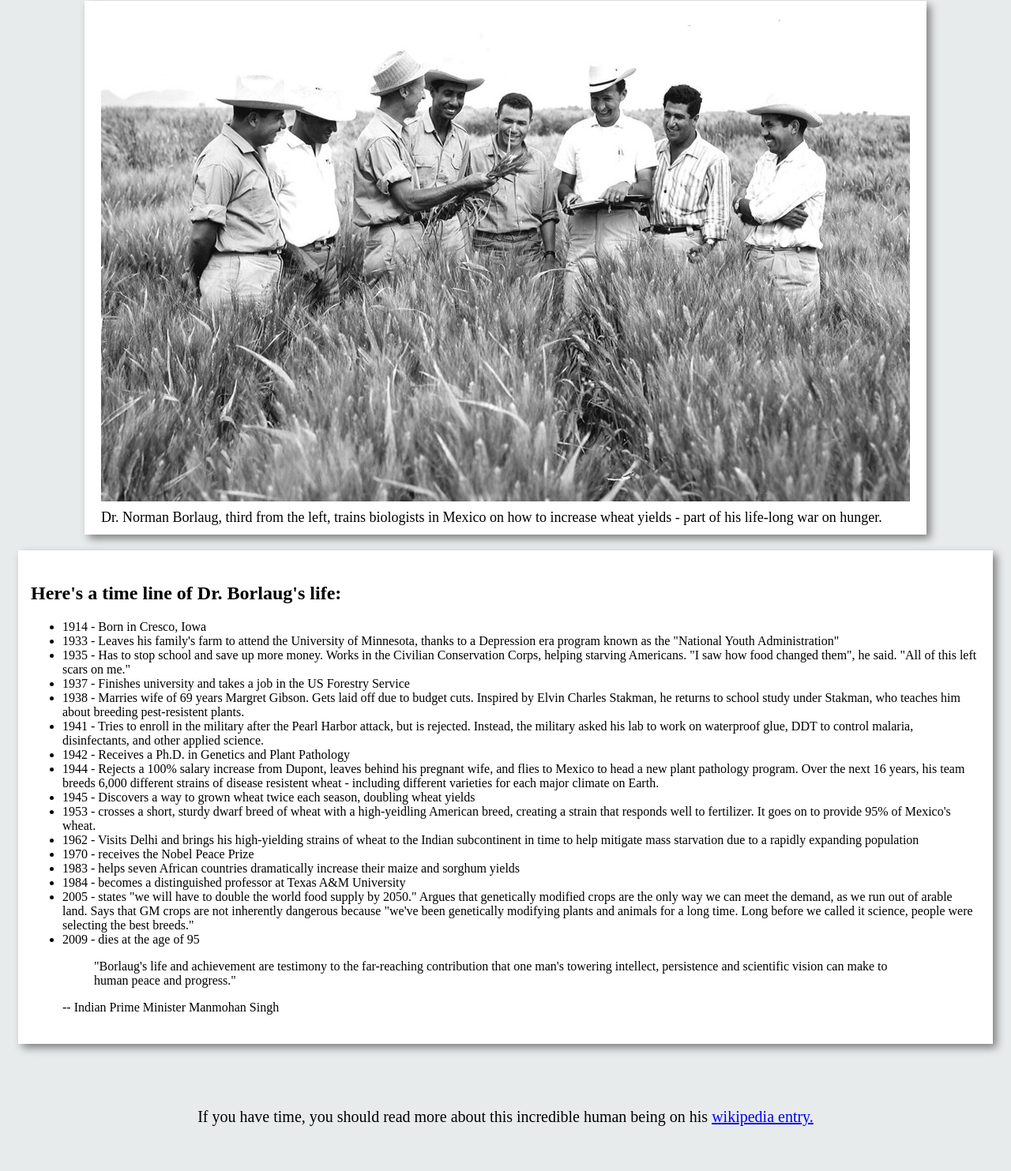
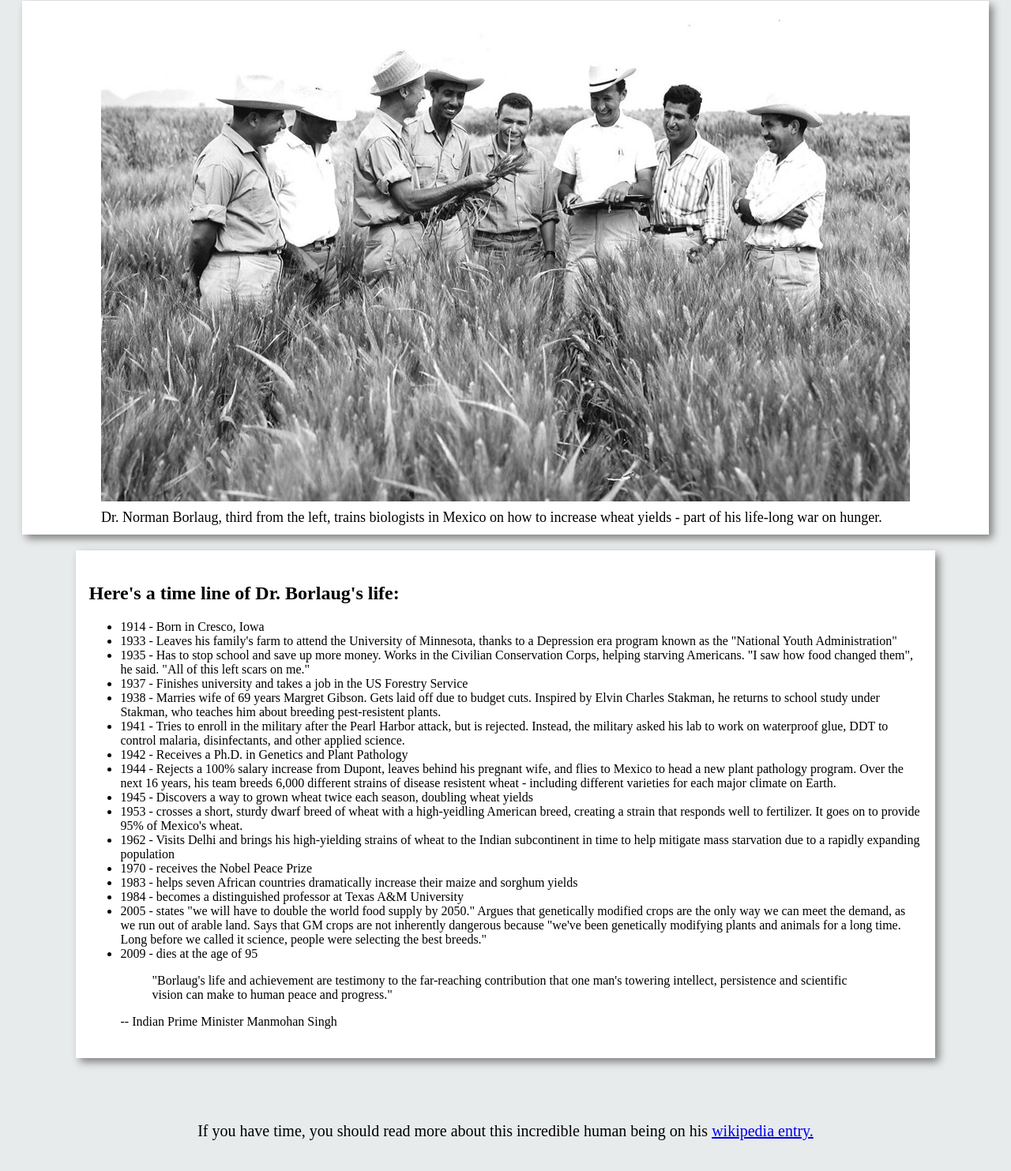
Before and after one commit to ashrafkh4n/Tribute-Page, a plain HTML site: page index.html in a window 1280 px wide. Shown: the part 141-1624 px from the top of the page at 79% size. Drawn offline with Linux system fonts and the light colour scheme.

Commit message:
tribute page

```diff
--- a/index.html
+++ b/index.html
@@ -9,16 +9,17 @@
         <title>Tribute Page</title>
     </head>
     <body>
+        <div id="main">
             <header class="heading">
-                <h1>Dr. Norman Borlaug</h1>
+                <h1 id="title">Dr. Norman Borlaug</h1>
                 <p>The man who saved a billion lives</p>
             </header>
             <main>
-                <div class="image">
-                    <img src="tri-image.jpg" alt="Dr. Norman Borlaug, trains biologist in field">
-                    <figcaption id="imgcap">Dr. Norman Borlaug, third from the left, trains biologists in Mexico on how to increase wheat yields - part of his life-long war on hunger. </figcaption>
+                <div id="img-div">
+                    <img id="image" src="tri-image.jpg" alt="Dr. Norman Borlaug, trains biologist in field">
+                    <figcaption id="img-caption">Dr. Norman Borlaug, third from the left, trains biologists in Mexico on how to increase wheat yields - part of his life-long war on hunger. </figcaption>
                 </div>
-                <div class="box">
+                <div id="tribute-info">
                     <h2>Here's a time line of Dr. Borlaug's life:</h2>
                     <ul>
                         <li>1914 - Born in Cresco, Iowa</li>
@@ -44,6 +45,7 @@
                     </figure>
                 </div>
             </main>
-            <footer class="info">If you have time, you should read more about this incredible human being on his <a href="https://en.wikipedia.org/wiki/Norman_Borlaug" target="_blank">wikipedia entry.</a></a></footer>
+            <footer class="info">If you have time, you should read more about this incredible human being on his <a id="tribute-link" href="https://en.wikipedia.org/wiki/Norman_Borlaug" target="_blank">wikipedia entry.</a></a></footer>
+        </div>
     </body>
 </html>
--- a/stylesheet.css
+++ b/stylesheet.css
@@ -1,38 +1,39 @@
 body {
     position: relative;
+    background-color: #e8ebec;
+}
+#main {
     display: grid;
     grid-template-rows: auto auto auto auto;
-    background-color: #e8ebec;
 }
 .heading {
     grid-row: 1 / 2;
     justify-self: center;
 }
-.image {
+#img-div {
     display: grid;
     grid-template-columns: 1fr auto 1fr;
     grid-template-rows: auto auto;
     grid-row: 2 / 3;
     border: thin solid white;
     background-color: white;
-    justify-self: center;
     box-shadow: 5px 5px 10px gray;
     margin: 20px;
     padding: 10px 20px;
 }
-.image img {
-    float: center;
+#img-div #image {
+    justify-self: center;
     grid-area: 1/ 2/ 2/ 3;
 }
-.image #imgcap {
+#img-div #img-caption {
     grid-area: 2/ 2/ 3/ 3;
     font-size: 18px;
     padding-top: 10px;
 }
-.box {
+#tribute-info {
     grid-row: 3 / 4;
     justify-self: center;
-    margin: 20px 15px;
+    margin: 20px 7%;
     border: thin solid white;
     box-shadow: 5px 5px 10px gray;
     background-color: white;
```
